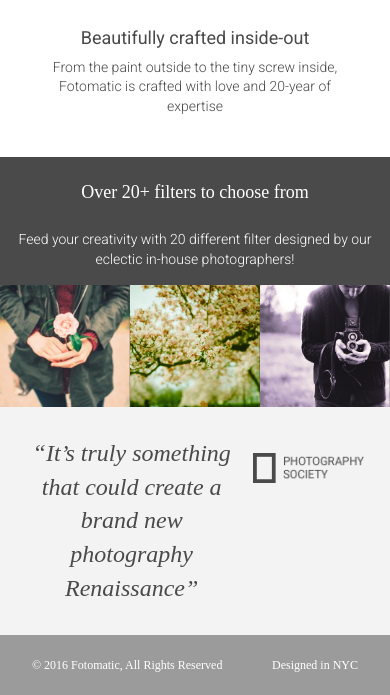
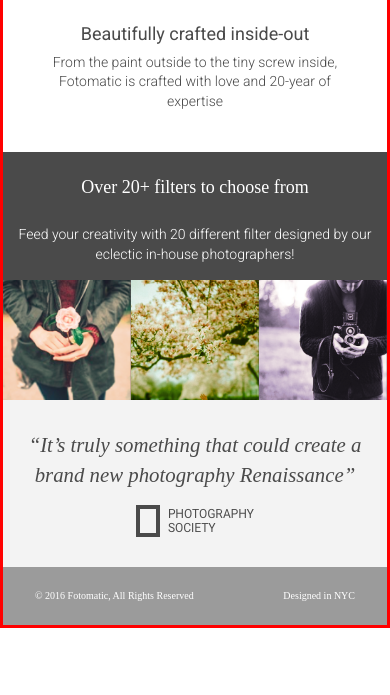
Before and after one commit to walczakw/capstone_fotomatic_start, a plain HTML site: page index.html in a window 390 px wide. Shown: the part 1040-1735 px from the top of the page. After the commit the page ends 1668 px from the top, so only its background shows below. Drawn offline with Linux system fonts and the light colour scheme; a web font is replaced by a local one.

Commit message:
fixing mobile view

```diff
--- a/resources/css/style.css
+++ b/resources/css/style.css
@@ -5,11 +5,12 @@ html {
   font-size: 16px;
 }
 
-body, header, .main-content {
+body {
   margin: 0 auto;
 }
 
 .main-content {
+  border: 3px solid red;
   position: relative;
   top: 5.3125rem; /* To offset for fixed header. */
 }
@@ -35,7 +36,7 @@ body, header, .main-content {
   max-width: 100%;
 }
 
-@media only screen and (max-width: 760px) {
+@media only screen and (max-width: 768px) {
   .main-content {
     top: 2.5625rem;
   }
@@ -44,6 +45,7 @@ body, header, .main-content {
 /* Header */
 
 header {
+  border: 3px solid red;
   position: fixed;
   width: 100%;
   z-index: 100;
@@ -87,7 +89,7 @@ header .mobile {
   display: none;
 }
 
-@media only screen and (max-width: 760px) {
+@media only screen and (max-width: 768px) {
 
   header {
     height: auto;
@@ -110,7 +112,6 @@ header .mobile {
     display: flex;
     justify-content: space-around;
     align-items: center;
-    width: 100%;
   }
 
   header .mobile li {
@@ -196,7 +197,7 @@ header .mobile {
   line-height: 1.4;
 }
 
-@media only screen and (max-width: 760px) {
+@media only screen and (max-width: 768px) {
   #sign-up-section {
     align-items: center;
     justify-content: center;
@@ -228,7 +229,7 @@ header .mobile {
   }
 }
 
-@media only screen and (max-width: 450px) {
+@media only screen and (max-width: 480px) {
 
   #sign-up-section {
     height: 20rem;
@@ -303,7 +304,7 @@ header .mobile {
   }
 }
 
-@media only screen and (max-width: 760px) {
+@media only screen and (max-width: 768px) {
   #features-section {
     flex-flow: column;
     padding: 0;
@@ -348,7 +349,7 @@ header .mobile {
   display: flex;
 }
 
-@media only screen and (max-width: 760px) {
+@media only screen and (max-width: 768px) {
   #filters-section {
     padding: 1.5rem 0 0 0;
   }
@@ -404,7 +405,7 @@ header .mobile {
   margin-right: 1rem;
 }
 
-@media only screen and (max-width: 760px) {
+@media only screen and (max-width: 768px) {
   #quotes-section .content {
     padding: 1.875rem .625rem;
   }
@@ -419,6 +420,25 @@ header .mobile {
     display: block;
     padding-top: 1rem;
     margin: 0 1rem;
+  }
+}
+
+@media only screen and (max-width: 480px) {
+  #quotes-section .content {
+    display: flex;
+    flex-direction: column;
+    align-items: center;
+  }
+
+  #quotes-section .quote {
+    font-size: 1.3rem;
+    line-height: 1.4;
+    margin: 0;
+  }
+
+  #quotes-section .quote-citation {
+    height: auto;
+    margin: 0;
   }
 }
 
@@ -443,8 +463,13 @@ footer .copyright {
   flex-grow: 1;
 }
 
-@media only screen and (min-width: 760px) {
-  footer .content {
-    font-size: .625rem;
+@media only screen and (max-width: 768px) {
+    .content .copyright {
+    font-size: 0.625rem;
   }
+
+  .content .location {
+  font-size: 0.625rem;
 }
+
+}
```
